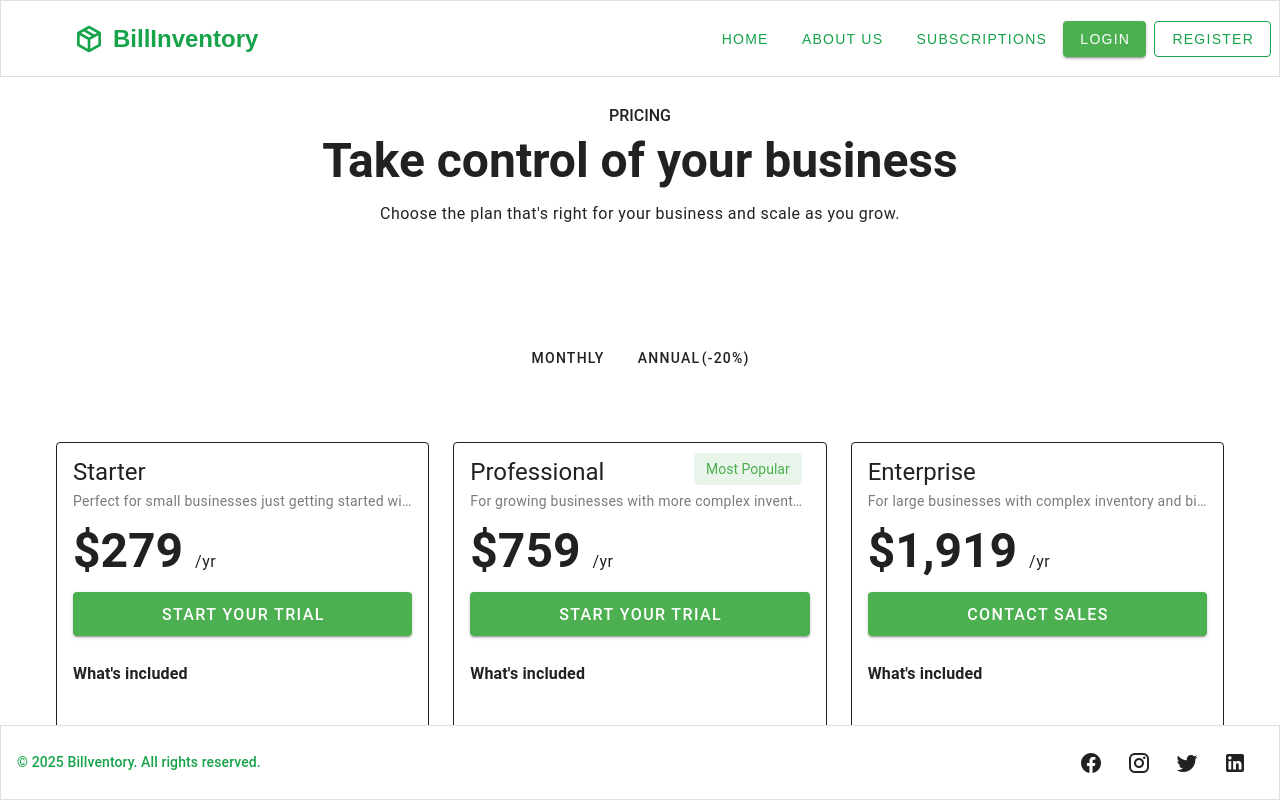
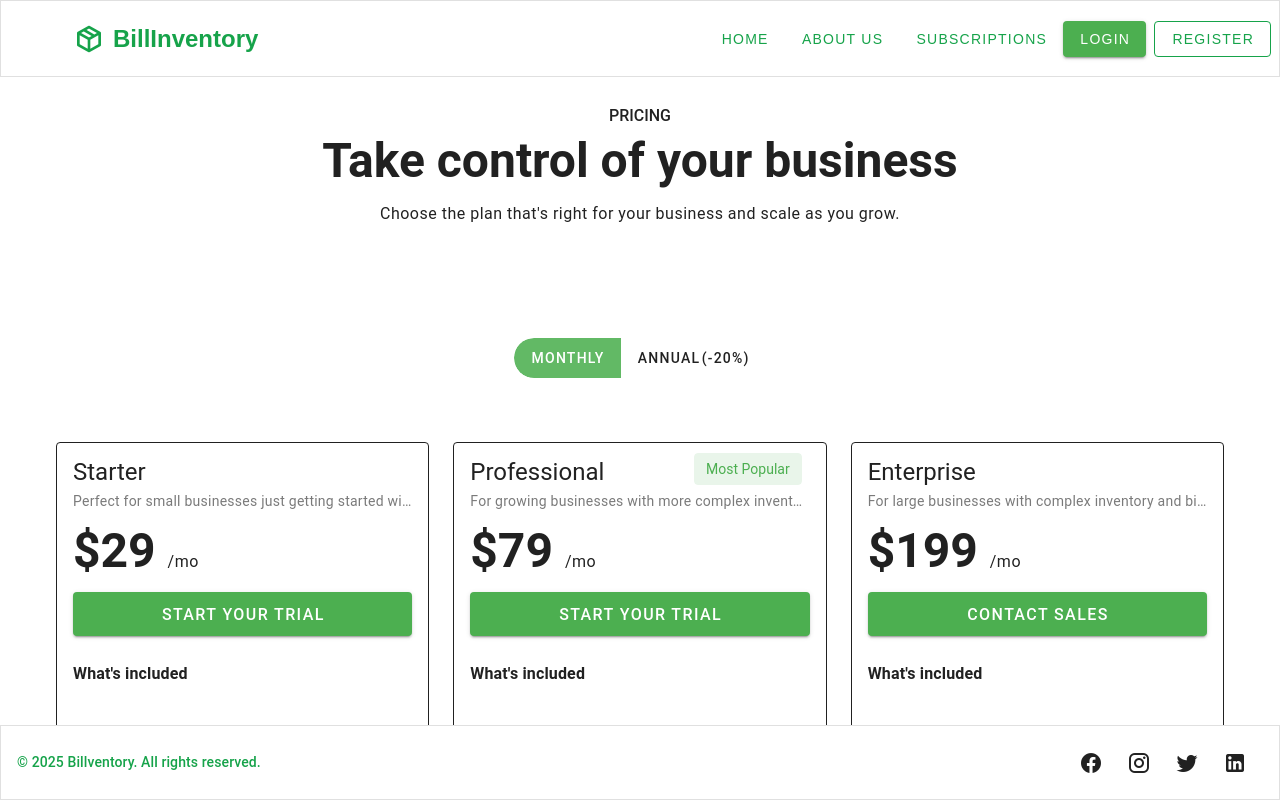
Before and after one commit to yash-jakasaniya-fero/Billventory, a Vue app in the folder frontend/: page /subscriptions in a window 1280 px wide. Shown: the top 800 px of the page. Built offline with nearby package versions, Linux system fonts and the light colour scheme.

Commit message:
script for Toggle

```diff
--- a/frontend/src/views/Subscription.vue
+++ b/frontend/src/views/Subscription.vue
@@ -283,3 +283,8 @@
     </v-row>
   </v-container>
 </template>
+
+<script setup>
+import { ref } from "vue";
+const billingInterval = ref("monthly");
+</script>
```
